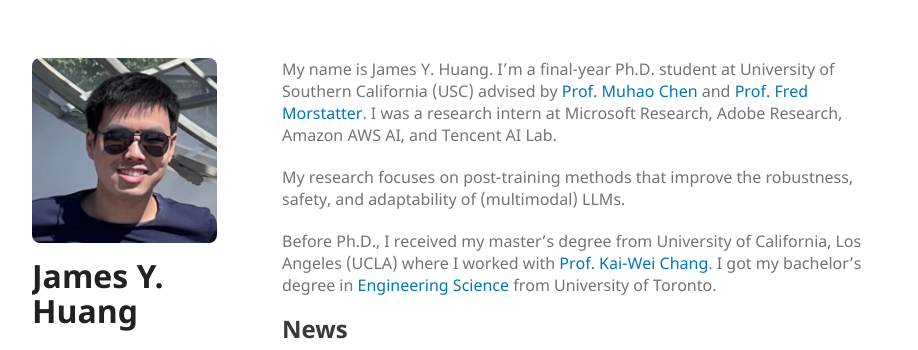
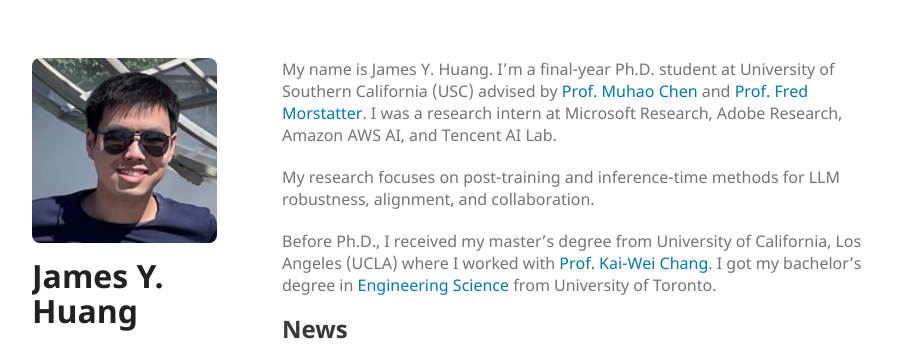
Before and after one commit to jyhuang36/jyhuang36.github.io, a Jekyll site: the page built from index.md, in a window 1280 px wide and 900 px high. Shown: the top 350 px of the window, without its empty margins (178-1096 px from the left). Built offline with Jekyll 4.4.1, drawn with Linux system fonts in a browser that asks for light colours; the repository's description, which GitHub fills in, is left out.

Commit message:
update bio

```diff
--- a/index.md
+++ b/index.md
@@ -5,7 +5,7 @@ title: "James Y. Huang"
 
 My name is James Y. Huang. I’m a final-year Ph.D. student at University of Southern California (USC) advised by [Prof. Muhao Chen](https://muhaochen.github.io/) and [Prof. Fred Morstatter](https://fredzilla.github.io/). I was a research intern at Microsoft Research, Adobe Research, Amazon AWS AI, and Tencent AI Lab.
 
-My research focuses on post-training methods that improve the robustness, safety, and adaptability of (multimodal) LLMs.
+My research focuses on post-training and inference-time methods for LLM robustness, alignment, and collaboration.
 
 Before Ph.D., I received my master's degree from University of California, Los Angeles (UCLA) where I worked with [Prof. Kai-Wei Chang](http://web.cs.ucla.edu/~kwchang/). I got my bachelor's degree in [Engineering Science](https://engsci.utoronto.ca/program/what-is-engsci/) from University of Toronto.
 
```
